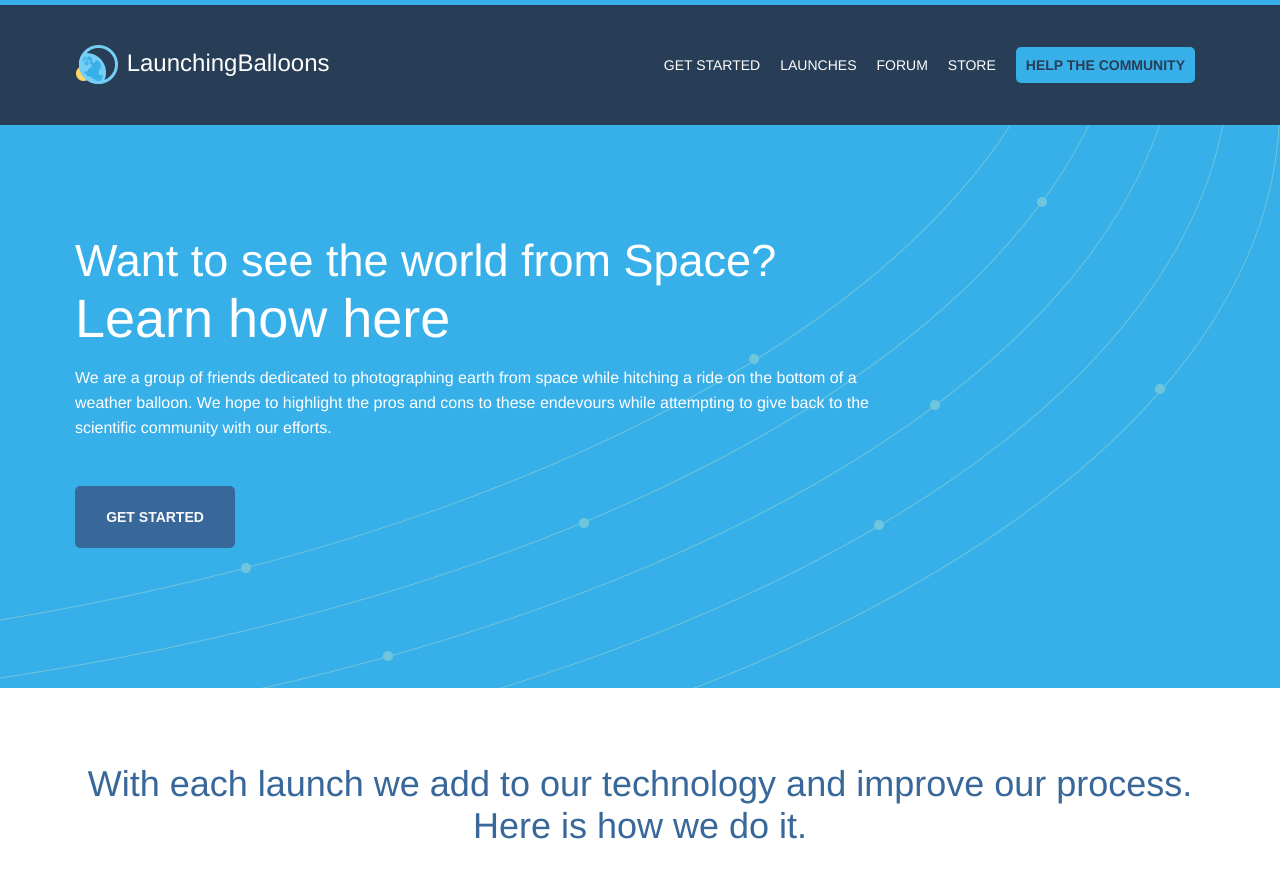
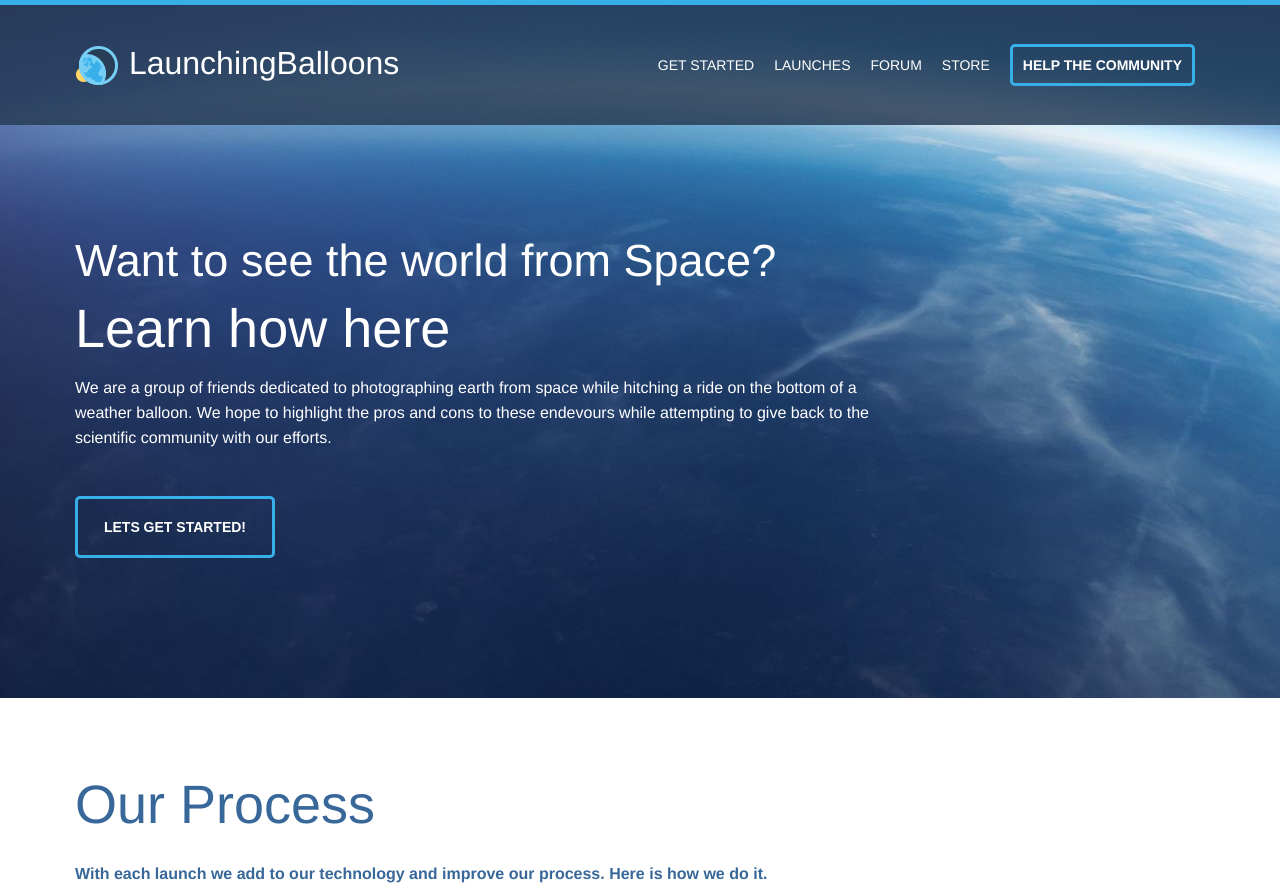
Before and after one commit to andrewjrhill/LaunchingBalloons, a plain HTML site: page index.html in a window 1280 px wide. Shown: the top 890 px of the page. Drawn offline with nearby package versions, Linux system fonts and the light colour scheme.

Commit message:
Updating Navbar and Homepage.

```diff
--- a/css/global.css
+++ b/css/global.css
@@ -44,8 +44,8 @@ h1, h2, h3, h4, h5, h6 {
   color: #fff;
   font-size: 14px;
   height: 120px;
-  border-top: 5px solid #37b0e9;
-  background-color: #283e56;
+  border-top: 5px solid #37b0e9; /* Light Blue #37b0e9 */
+  background-color: rgba(40, 62, 86, 0.85); /* Dark Blue #283e56 */
   text-transform: uppercase;
 }
 .navigation .wrapper {
@@ -55,7 +55,7 @@ h1, h2, h3, h4, h5, h6 {
 }
 .navigation .logo {
   float: left;
-  font-size: 24px;
+  font-size: 32px;
   display: block;
   text-transform: none;
 }
@@ -67,11 +67,11 @@ h1, h2, h3, h4, h5, h6 {
   vertical-align: middle;
 }
 .navigation .community a {
-  background-color: #37b0e9;
+  background-color: rgba(0,0,0,0);
+  border: 3px solid #37b0e9;
   border-radius: 5px;
   -moz-border-radius: 5px;
   -webkit-border-radius: 5px;
-  color: #283e56 !important;
   font-weight: bold;
   margin-top: -10px;
   padding: 10px;
@@ -79,6 +79,7 @@ h1, h2, h3, h4, h5, h6 {
 }
 .navigation .community a:hover {
   background-color: #fed566;
+  border-color: #fed566;
   color: #283e56;
   font-weight: bolder;
 }
@@ -105,16 +106,11 @@ h1, h2, h3, h4, h5, h6 {
   width: 100%;
 }
 
-/* Content */
-.content {
-  margin-top: 125px;
-}
-
 /* Footer */
 .footer {
   padding: 50px 75px 20px 75px;
   color: #2e4662;
-  background-color: #e2e2e2;
+  background-color: #37b0e9;
 }
 .footer .logo {
   float: left;
--- a/css/home.css
+++ b/css/home.css
@@ -8,11 +8,11 @@
 
   .intro {
     color: #fff;
-    background-color: #37b0e9;
-    background-image: url('../img/global/background.png');
+    background-color: #283e56;
+    background-image: url('../img/global/background-compressed.jpg');
     background-repeat: no-repeat;
-    background-position: right bottom;
-    padding: 110px 75px;
+    background-position: 0 -300px;
+    padding: 235px 75px 110px 75px;
   }
   .intro .spacer {
     margin: auto;
@@ -25,6 +25,8 @@
   }
   .intro h2 span {
     font-size: 54px;
+    display: inline-block;
+    padding-top: 10px;
   }
   .intro p {
     line-height: 25px;
@@ -33,13 +35,13 @@
   .intro button {
     cursor: pointer;
     font-size: 14px;
-    width: 160px;
+    width: 200px;
     text-transform: uppercase;
     padding: 20px;
     margin: 30px 0;
-    background-color: #386799;
-    border: 3px solid #386799;
-    color: #f8f8f8;
+    background-color: rgba(0,0,0,0);
+    border: 3px solid #37b0e9;
+    color: #fff;
     -webkit-border-radius: 5px;
     -moz-border-radius: 5px;
     border-radius: 5px;
@@ -59,7 +61,7 @@
     color: #386799;
     background-color: #fff;
     padding: 75px;
-    text-align: center;
+    text-align: left;
   }
   .process .spacer {
     margin: auto;
@@ -68,7 +70,7 @@
   }
   .process h2 {
     font-weight: normal;
-    font-size: 36px;
+    font-size: 54px;
     padding-bottom: 30px;
   }
   .process p span {
--- a/index.html
+++ b/index.html
@@ -50,7 +50,7 @@
                 <h2>Want to see the world from Space?</h2>
                 <h2><span>Learn how here</span></h2>
                 <p>We are a group of friends dedicated to photographing earth from space while hitching a ride on the bottom of a weather balloon. We hope to highlight the pros and cons to these endevours while attempting to give back to the scientific community with our efforts.</p>
-                <a href="getstarted.html"><button>Get Started</button></a>
+                <a href="getstarted.html"><button>Lets Get Started!</button></a>
               </div>
             </div>
 
@@ -61,7 +61,8 @@
 
             <div class="process">
               <div class="spacer">
-                <h2>With each launch we add to our technology and improve our process. Here is how we do it.</h2>
+                <h2>Our Process</h2>
+                <h4>With each launch we add to our technology and improve our process. Here is how we do it.</h4>
                 <p>What we do is done by trial and error and extensive research. As with any scientific persuit, <span class="risk">there are very serious risks</span> involved with sending a weather balloon into space. We implore you to brush up on our reccommended safety tips before persuing this venture any further. We are in no way, shape or form liable or responsible for any injury, damage to property or incidents that may occur as a result of this information. <span class="risk">Proceed at your own risk!</span> Have fun out there.</p>
               </div>
             </div>
```
Also changed, not shown: img/global/background-compressed.jpg (added), 1 other file.
